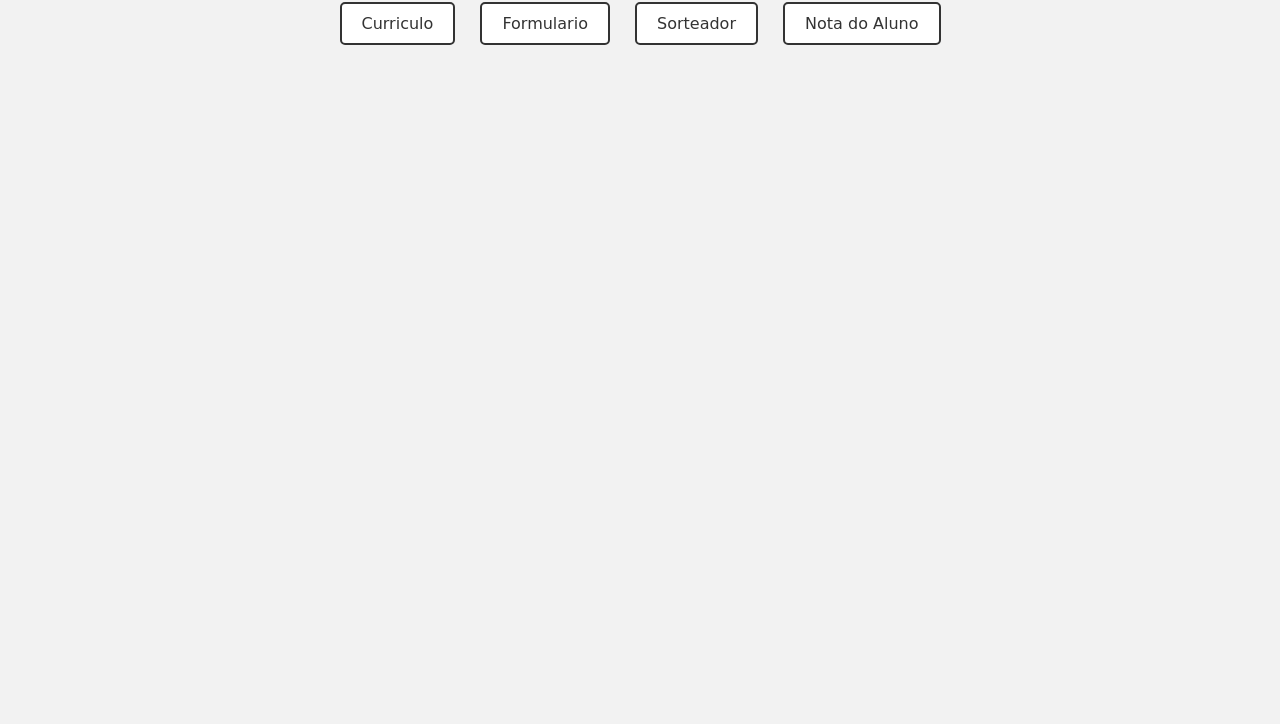
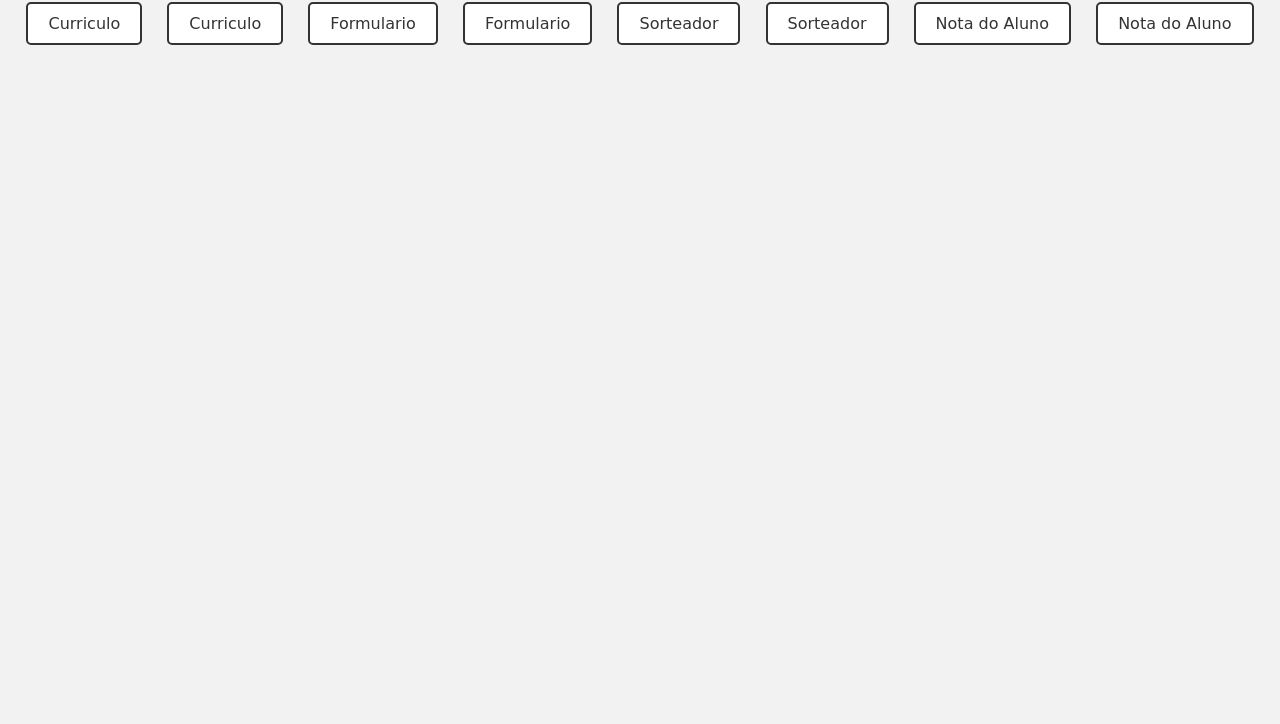
Before and after one commit to gabrielgcsgcs/TrabalhoJuliana2023, a plain HTML site: page docs/index.html in a window 1280 px wide. Shown: the part 76-800 px from the top of the page. Drawn offline with nearby package versions, Linux system fonts and the light colour scheme.

Commit message:
Update index.html

```diff
--- a/docs/index.html
+++ b/docs/index.html
@@ -12,9 +12,15 @@
     <h1>Trabalho Bimestral Web-Basico</h1>
 	<ul>
 		<li><a href="Curriculo/index.html">Curriculo</a></li>
+		<li><a href="https://github.com/gabrielgcsgcs/TrabalhoJuliana2023/blob/master/docs/Curriculo/index.html">Curriculo</a></li>
 		<li><a href="Formulario/index.html">Formulario</a></li>
+		<li><a href="https://github.com/gabrielgcsgcs/TrabalhoJuliana2023/blob/master/docs/Formulario/index.html">Formulario</a></li>
 		<li><a href="Sorteador/index.html">Sorteador</a></li>
+		<li><a href="https://github.com/gabrielgcsgcs/TrabalhoJuliana2023/blob/master/docs/Sorteador/index.html">Sorteador</a></li>
 		<li><a href="MediaAluno/index.html">Nota do Aluno</a></li>
+		<li><a href="https://github.com/gabrielgcsgcs/TrabalhoJuliana2023/blob/master/docs/MediaAluno/index.html">Nota do Aluno</a></li>
+
+
 	</ul>
 </body>
 </html>
```
